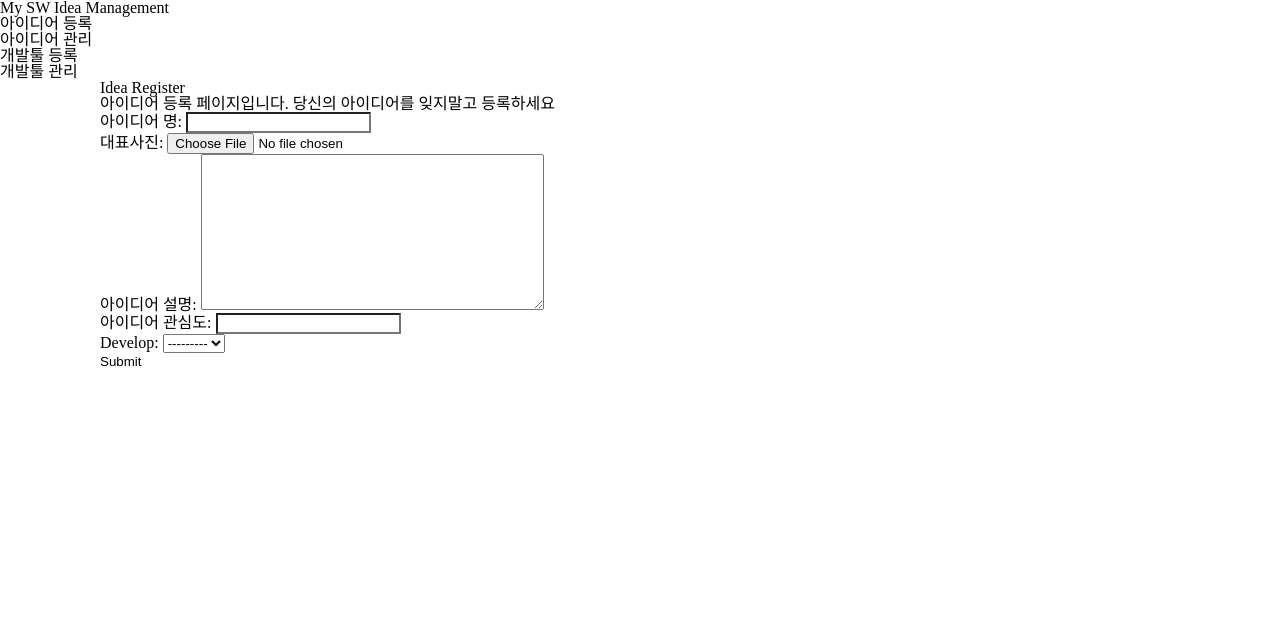
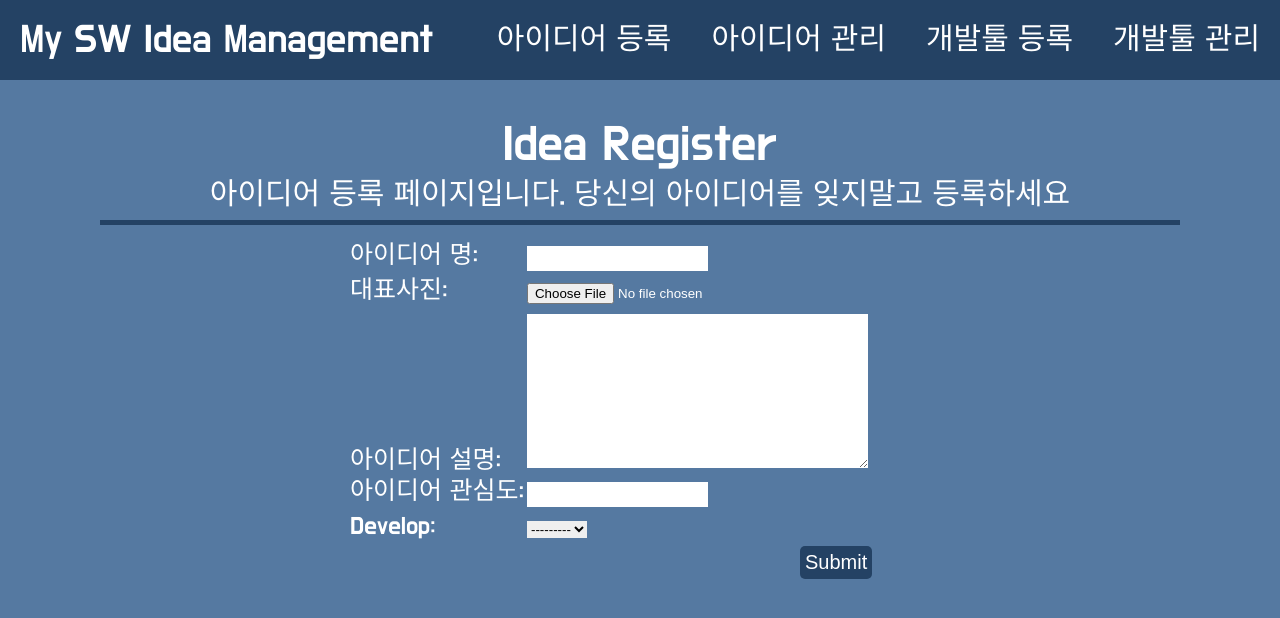
Before and after one commit to yongbin97/Pirogramming16, a Django app: page /idea/new/ in a window 1280 px wide. Shown: the top 618 px of the page. Run offline with Django 4.2, Linux system fonts and the light colour scheme; data that the repository does not hold is empty.

Commit message:
[Add] Css

```diff
--- a/SWIDEA_SITE/SWIDEA/static/css/style.css
+++ b/SWIDEA_SITE/SWIDEA/static/css/style.css
@@ -1,4 +1,224 @@
+/* base */
 .center-align{
     margin: 0 auto;
     width: 1080px;
 }
+
+/* header */
+
+body{
+    background-color: rgb(85 121 161);
+    color: white;
+    font-family: 'Do Hyeon', sans-serif;
+}
+
+
+header {
+    display: flex;
+    justify-content: space-between;
+    align-items: center;
+    background-color: #244264;
+    height: 80px;
+}
+
+header h1 {
+    font-size: 40px;
+    padding-left: 20px;
+}
+
+header h3{
+    font-size: 30px;
+}
+header h3:hover{
+    color: rgb(128, 179, 238);
+}
+
+.sub{
+    display: flex;
+}
+.sub h3{
+    padding: 20px;
+}
+
+
+/* sub header */
+.subHeader{
+    padding: 10px;
+    border-bottom: 5px solid #244264;
+}
+
+.subHeader h2{
+    font-size: 50px;
+    padding-bottom: 10px;
+}
+
+.subHeader h6{
+    font-size: 30px;
+}
+.text_center{
+    text-align: center;
+    margin-top: 30px;
+}
+
+/* list */
+.content{
+    margin: 4px;
+    padding: 10px;
+}
+
+.flex_container{
+    display: flex;
+    flex-wrap: wrap;
+}
+
+.photo img {
+    width: 240px;
+    height: auto;
+}
+.explain{
+    font-size: 24px;
+}
+.explain h2{
+    font-size: 30px;
+    color: rgb(255, 230, 0);
+}
+.explain h5{
+    font-size:24px;
+    padding-bottom: 5px;
+}
+
+.explain em {
+    color: rgb(29, 209, 38);
+}
+
+.btns h5{
+    display: inline-block;
+}
+.btns button{
+    display: inline-block;
+    color: white;
+}
+
+
+/* idea_detail */
+.detail_content{
+    display: flex;
+}
+.detail_photo{
+    width: 45%;
+    margin: 30px;
+}
+.detail_photo img{
+    width: 100%;
+    height: auto;
+}
+.idea_detail{
+    width: 50%;
+    margin: 30px;
+    text-align: left;
+}
+.idea_detail h2{
+    font-size: 60px;
+    color:rgb(255, 230, 0);
+}
+.idea_detail h5{
+    font-size: 40px;
+    margin-top: 10px;
+}
+.idea_detail h6{
+    font-size: 30px;
+    margin-top: 10px;
+}
+
+.idea_detail h5 a{
+    color:rgb(29, 209, 38);
+}
+.detail_footer{
+    font-size: 50px;
+}
+.detail_footer a{
+    display: inline-block;
+    width: 100px;
+    border-radius: 10px;
+    padding: 5px;
+}
+.detail_delete{
+    background-color: rgb(167, 35, 35);
+}
+.detail_list{
+    background-color:  #244264;
+}
+.detail_update{
+    background-color: rgb(29, 209, 38);
+}
+
+.text_left{
+    text-align: left;
+}
+
+.form{
+    padding-top: 15px;
+    padding-left: 250px;
+    font-size: 25px;
+}
+.form tr{
+    height: 35px;
+}
+.form td{
+    padding: 3px;
+}
+.form td input{
+    height: 25px;
+    border: none;
+}
+.form td textarea{
+    border:none;
+}
+.form td select{
+    border: none;
+}
+
+.form button{
+    display: block;
+    color: white;
+    font-size: 20px;
+    background-color: #244264;
+    padding: 5px;
+    border-radius: 5px;
+    margin-left: 450px;
+}
+
+.dev_content{
+    padding: 20px;
+    width: 270px;
+    height: auto;
+}
+.dev_explain h2{
+    font-size: 50px;
+    color:rgb(255, 230, 0);
+    margin-bottom: 5px;
+}
+.dev_explain h4{
+    font-size: 30px;
+    margin-bottom: 5px;
+}
+
+/* dev_detail */
+.dev_detail h2{
+    font-size: 60px;
+    color:rgb(255, 230, 0);
+    margin-bottom: 10px;
+}
+.dev_detail h4{
+    font-size: 40px;
+    margin-bottom: 10px;
+}
+.dev_detail h5{
+    font-size: 25px;
+    margin-bottom: 10px;
+}
+.dev_detail h6{
+    font-size: 30px;
+    color:rgb(29, 209, 38);
+    margin-bottom: 10px;
+}
--- a/SWIDEA_SITE/SWIDEA/templates/SWIDEA/dev_list.html
+++ b/SWIDEA_SITE/SWIDEA/templates/SWIDEA/dev_list.html
@@ -1,10 +1,11 @@
 {% extends 'base.html' %}
 {% block content %}
-<section class="devList">
-    <div>
+<section class="text_center">
+    <div class="subHeader">
         <h2>DevTool List</h2>
         <h6>개발툴 목록 페이지입니다. 자신이 사용가능한 개발들의 목록을 확인해보세요</h6>
     </div>
+    <div class="flex_container">
         {% for dev in devList %}
         <div class="dev_content">
             <div class="dev_explain">
@@ -14,5 +15,6 @@
             </div>
         </div>
         {% endfor %}
+    </div>
 </section>
 {% endblock %}
--- a/SWIDEA_SITE/SWIDEA/templates/SWIDEA/idea_new.html
+++ b/SWIDEA_SITE/SWIDEA/templates/SWIDEA/idea_new.html
@@ -1,12 +1,17 @@
+
 {% extends 'base.html' %}
 {% block content%}
-<div>
+<section class="text_center">
+    <div class="subHeader">
         <h2>Idea Register</h2>
         <h6>아이디어 등록 페이지입니다. 당신의 아이디어를 잊지말고 등록하세요</h6>
     </div>
-<form method="POST" enctype="multipart/form-data">
+    <form class="form text_left" method="POST" enctype="multipart/form-data">
         {% csrf_token %}
-    {{form.as_p}}
+        <table>
+            {{form.as_table}}
+        </table>
         <button type = 'submit'>Submit</button>
     </form>
+</section>
 {% endblock%}
--- a/SWIDEA_SITE/SWIDEA/templates/base.html
+++ b/SWIDEA_SITE/SWIDEA/templates/base.html
@@ -7,6 +7,7 @@
     <meta name="viewport" content="width=device-width, initial-scale=1.0">
     <link rel="stylesheet" href="{% static 'css/reset.css' %}">
     <link rel="stylesheet" href="{% static 'css/style.css' %}">
+    <link href="https://fonts.googleapis.com/css2?family=Do+Hyeon&display=swap" rel="stylesheet">
     <script src="https://code.jquery.com/jquery-latest.min.js"></script>
     <link rel="stylesheet" href="https://use.fontawesome.com/releases/v5.15.4/css/all.css" integrity="sha384-DyZ88mC6Up2uqS4h/KRgHuoeGwBcD4Ng9SiP4dIRy0EXTlnuz47vAwmeGwVChigm" crossorigin="anonymous">
     <title>My SW Idea Management</title>
--- a/SWIDEA_SITE/SWIDEA/views.py
+++ b/SWIDEA_SITE/SWIDEA/views.py
@@ -116,9 +116,6 @@ def idea_plus(request):
     ctx = {'idea_rate': idea.rate}
     return JsonResponse(ctx)
 
-
-
-
 def idea_minus(request):
     pk = request.POST.get('pk', None)
     idea = get_object_or_404(Idea, pk=pk)
--- a/SWIDEA_SITE/config/settings.py
+++ b/SWIDEA_SITE/config/settings.py
@@ -118,7 +118,10 @@ USE_TZ = True
 # Static files (CSS, JavaScript, Images)
 # https://docs.djangoproject.com/en/4.0/howto/static-files/
 
-STATIC_URL = 'static/'
+STATIC_URL = '/static/'
+STATICFILES_DIRS = [
+    BASE_DIR / 'static',
+]
 
 # Default primary key field type
 # https://docs.djangoproject.com/en/4.0/ref/settings/#default-auto-field
```
Also changed, not shown: SWIDEA_SITE/SWIDEA/templates/SWIDEA/dev_detail.html (+10 -10 lines), SWIDEA_SITE/SWIDEA/templates/SWIDEA/dev_new.html (+7 -3 lines), SWIDEA_SITE/SWIDEA/templates/SWIDEA/dev_update.html (+7 -3 lines), SWIDEA_SITE/SWIDEA/templates/SWIDEA/idea_detail.html (+11 -11 lines), SWIDEA_SITE/SWIDEA/templates/SWIDEA/idea_list.html (+9 -7 lines), SWIDEA_SITE/SWIDEA/templates/SWIDEA/idea_update.html (+7 -3 lines), SWIDEA_SITE/README.md. Lines whose indentation alone changed are shown as unchanged.
